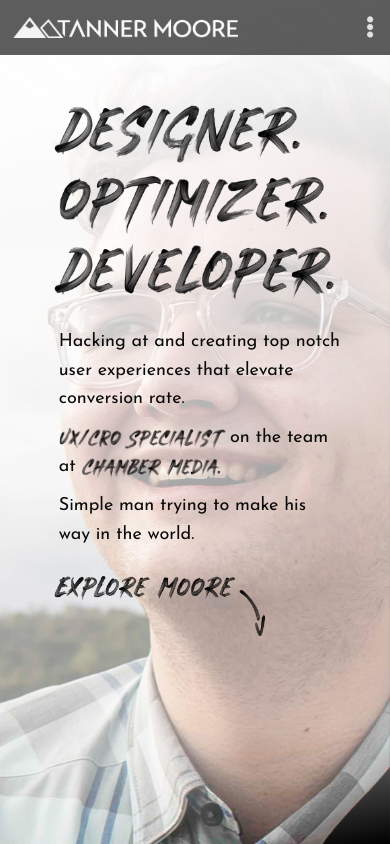
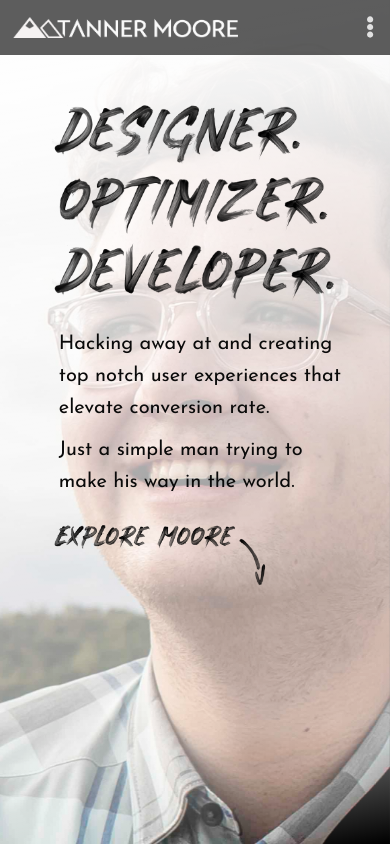
Before and after one commit to tdmoore004/tdmoore004.github.io, a React (Create React App) app: page / in a window 390 px wide. Shown: the top 844 px of the page. Built offline with nearby package versions, Linux system fonts and the light colour scheme.

Commit message:
Updated styles on home and about pages.

```diff
--- a/src/pages/About.css
+++ b/src/pages/About.css
@@ -20,7 +20,7 @@ section.portfolio-bg-about {
     background-position: right;
     background-repeat: no-repeat;
     background-size: cover;
-    height: 92vh;
+    min-height: calc(100vh - 107px);
     z-index: -1;
 }
 
@@ -30,8 +30,9 @@ section.portfolio-bg-about {
 
 /* Intro Styles */
 section#portfolio-overlay-about {
-    height: 92vh;
+    min-height: calc(100vh - 55px);
     z-index: 5;
+    background-image: linear-gradient(170deg, rgb(255, 255, 255), rgb(255, 255, 255, .9), rgb(255, 255, 255, .75), rgb(255, 255, 255, .55), rgb(255, 255, 255, .4), rgb(255, 255, 255, .25), rgb(255, 255, 255, .0) 70%);
 }
 
 section.intro-overlay-about {
@@ -66,7 +67,7 @@ img.explore-moore {
 section.profile-pic-about {
     position: fixed;
     top: 0;
-    height: 100vh;
+    min-height: calc(100vh - 55px);
     width: 100%;
 }
 
@@ -106,7 +107,7 @@ img.profilePic.mobile.fixed {
 
 img.profilePic.desktop.hidden {
     width: 100%;
-    height: 100vh;
+    min-height: calc(100vh - 55px);
     visibility: hidden;
 }
 
--- a/src/pages/About.jsx
+++ b/src/pages/About.jsx
@@ -59,7 +59,7 @@ const About = () => {
                             <img className="intro-header" src={DevelopHeader} alt="Developer." />
                             <p>With experience and understanding of full-stack web development I can work on customization and management in site builders, such as WordPress or Unbounce, or work on general building and developement.</p>
                         </p>
-                        <a href="#explore-moore"><img className="explore-moore" src={exploreMoore} alt="Explore Moore..." /></a>
+                        {/* <a href="#explore-moore"><img className="explore-moore" src={exploreMoore} alt="Explore Moore..." /></a> */}
                     </section>
 
                 </section>
--- a/src/pages/Home.css
+++ b/src/pages/Home.css
@@ -30,13 +30,17 @@ section.portfolio-bg-home {
 }
 
 /* Intro Styles */
-section.intro-overlay {
-    max-width: 80%;
+section#portfolio-overlay-home {
+    background-image: linear-gradient(170deg, rgb(255, 255, 255), rgb(255, 255, 255, .9), rgb(255, 255, 255, .75), rgb(255, 255, 255, .55), rgb(255, 255, 255, .4), rgb(255, 255, 255, .25), rgb(255, 255, 255, .0) 70%);
+}
+
+section.intro-overlay-home {
+    max-width: 70%;
     padding: 200px 75px;
 }
 
-img.intro-heading {
-    max-width: 80%;
+img.intro-heading-home {
+    max-width: 100%;
     padding: 0 0 20px 0;
 }
 
@@ -44,8 +48,8 @@ img.intro-heading-mobile {
     display: none;
 }
 
-p.intro-paragraph {
-    font-size: 22px;
+p.intro-paragraph-home {
+    font-size: 24px;
     margin: 0;
     padding: 0 0 10px 10px;
     vertical-align: text-top;
@@ -293,16 +297,16 @@ img.codingLanguagesBottom {
         background-image: linear-gradient(170deg, rgb(255, 255, 255), rgb(255, 255, 255, .9), rgb(255, 255, 255, .75), rgb(255, 255, 255, .55), rgb(255, 255, 255, .4), rgb(255, 255, 255, .25), rgb(255, 255, 255, .0) 70%);
     }
 
-    section.intro-overlay {
-        max-width: 75%;
+    section.intro-overlay-home {
+        max-width: 65%;
     }
 
-    img.intro-heading {
+    /* img.intro-heading-home {
         max-width: 85%;
-    }
+    } */
 
-    p.intro-paragraph {
-        font-size: 20px;
+    p.intro-paragraph-home {
+        font-size: 22px;
     }
 
     img.job-title, img.company-name {
@@ -321,26 +325,26 @@ img.codingLanguagesBottom {
 }
 
 @media only screen and (max-width: 1199px) {
-    section.intro-overlay {
+    section.intro-overlay-home {
         max-width: 65%;
     }
 
-    img.intro-heading {
+    img.intro-heading-home {
         max-width: 95%;
     }
 }
 
 @media only screen and (max-width: 1154px) {
-    section.intro-overlay {
+    section.intro-overlay-home {
         max-width: 60%;
     }
 
-    img.intro-heading {
+    img.intro-heading-home {
         max-width: 100%;
     }
 
-    p.intro-paragraph {
-        font-size: 18px;
+    p.intro-paragraph-home {
+        font-size: 20px;
     }
 
     img.job-title, img.company-name {
@@ -353,7 +357,7 @@ img.codingLanguagesBottom {
 }
 
 /* @media only screen and (max-width: 1064px) {
-    section.intro-overlay {
+    section.intro-overlay-home {
         max-width: 55%;
     }
 } */
@@ -398,7 +402,7 @@ img.codingLanguagesBottom {
     section.portfolio-bg-home {
         background-image: url(../assets/images/other/profilepic-philippines-0015-mobile-home.jpg);
     }
-    section.intro-overlay {
+    section.intro-overlay-home {
         padding: 200px 0px 200px 75px;
     }
 }
@@ -426,13 +430,13 @@ img.codingLanguagesBottom {
         background-image: linear-gradient(170deg, rgb(255, 255, 255), rgb(255, 255, 255, .95), rgb(255, 255, 255, .85), rgb(255, 255, 255, .75), rgb(255, 255, 255, .65), rgb(255, 255, 255, .55), rgb(255, 255, 255, .5), rgb(255, 255, 255, .0) 100%);;
     }
 
-    section.intro-overlay {
+    section.intro-overlay-home {
         max-width: 75%;
         margin: auto;
         padding: 100px 0;
     }
 
-    img.intro-heading {
+    img.intro-heading-home {
         display: none;
     }
 
--- a/src/pages/Home.jsx
+++ b/src/pages/Home.jsx
@@ -8,8 +8,8 @@ import "./Home.css"
 import introHeader from "../assets/images/headers/main-header-who-i-am.png"
 import introHeaderMobile from "../assets/images/headers/main-header-who-i-am-mobile-1.png"
 import exploreMoore from "../assets/images/headers/explore-moore.png"
-import jobTitle from "../assets/images/headers/position.png"
-import companyName from "../assets/images/headers/company.png"
+// import jobTitle from "../assets/images/headers/position.png"
+// import companyName from "../assets/images/headers/company.png"
 
 // Importing for description section.
 import uxDesignHeader from "../assets/images/headers/ux-design-header.png"
@@ -70,16 +70,16 @@ const Home = () => {
 
                 <section id="portfolio-overlay-home" className="portfolio-overlay">
 
-                    <section className="intro-overlay">
-                        <img className="intro-heading" src={introHeader} alt="Designer. Optimizer. Developer." />
+                    <section className="intro-overlay-home">
+                        <img className="intro-heading-home" src={introHeader} alt="Designer. Optimizer. Developer." />
                         <img className="intro-heading-mobile" src={introHeaderMobile} alt="Designer. Optimizer. Developer." />
-                        <p className="intro-paragraph">Hacking at and creating top notch user experiences that elevate conversion rate.</p>
-                        <p className="intro-paragraph">
+                        <p className="intro-paragraph-home">Hacking away at and creating top notch user experiences that elevate conversion rate.</p>
+                        {/* <p className="intro-paragraph-home">
                             <img className="job-title" src={jobTitle} alt="UX/CRO Specialist"/>
                             on the team at&nbsp;
                             <img className="company-name" src={companyName} alt="Chamber Media"/>
-                        </p>
-                        <p className="intro-paragraph">Simple man trying to make his way in the world.</p>
+                        </p> */}
+                        <p className="intro-paragraph-home">Just a simple man trying to make his way in the world.</p>
                         <Link to="#explore-moore">
                             <img className="explore-moore" src={exploreMoore} alt="Explore Moore..." />
                         </Link>
```
Also changed, not shown: 1 other file (tests, documents, lock files or other folders).
